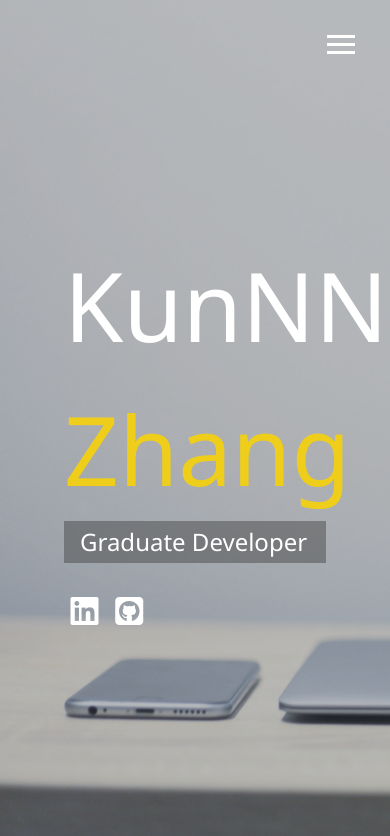
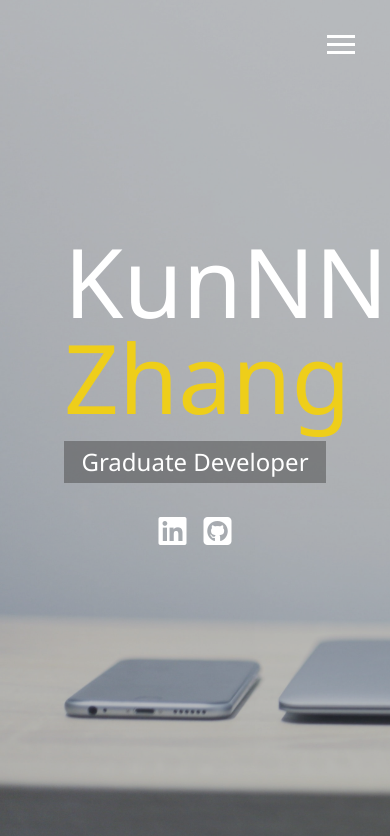
Before and after one commit to KunZhangCS/portfolio, a website: page dist/index.html in a window 390 px wide. Drawn offline with Linux system fonts and the light colour scheme.

Commit message:
Add media queries and set text color function

```diff
--- a/scss/_config.scss
+++ b/scss/_config.scss
@@ -29,3 +29,37 @@ $background-opacity: 0.3;
         }
     }
 }
+
+// Set Text Color
+@function set-text-color($color) {
+    @if (lightness($color) > 40) {
+        @return #000;
+    } @else {
+        @return #fff;
+    }
+}
+
+// Media Query Mixins
+@mixin  mediaSm {
+    @media screen and (max-width: 500px) {
+        @content;
+    }
+}
+
+@mixin  mediaMd {
+    @media screen and (max-width: 768px) {
+        @content;
+    }
+}
+
+@mixin  mediaLg {
+    @media screen and (min-width: 769px) and (max-width: 1170px) {
+        @content;
+    }
+}
+
+@mixin  mediaXl {
+    @media screen and (min-width: 1171px) {
+        @content;
+    }
+}
--- a/scss/_menu.scss
+++ b/scss/_menu.scss
@@ -11,7 +11,7 @@
         width: 28px;
         height: 3px;
         margin: 0 0 5px 0;
-        background-color: #fff;
+        background-color: set-text-color($primary-color);
         @include easeOut;
     }
 
@@ -41,7 +41,7 @@
     position: fixed;
     top: 0;
     width: 100%;
-    opacity: 0.9;
+    // opacity: 0.9;
     visibility: hidden;
 
     &.show {
@@ -62,19 +62,20 @@
     &-nav {
         margin: 0;
         padding: 0;
-        background-color: darken($primary-color, 5);
+        // background-color: darken($primary-color, 5);
+        background: rgba(darken($primary-color, 5), 0.9);
         list-style: none;
         transform:  translate3d(0, -100%, 0);
         @include easeOut;
 
         &.show {
-            //Slide in from top
             transform: translate3d(0, 0, 0);
         }
     }
 
     &-branding {
-        background-color: $primary-color;
+        // background-color: $primary-color;
+        background: rgba($primary-color, 0.9);
         transform: translate3d(0, 100%, 0);
         @include easeOut;
 
@@ -113,7 +114,7 @@
         text-transform: uppercase;
         padding: 1rem 0;
         font-weight: 300;
-        color: #fff;
+        color: set-text-color($primary-color);
         @include easeOut;
 
         &:hover {
--- /dev/null
+++ b/scss/_mobile.scss
@@ -0,0 +1,55 @@
+// WideScreens
+@include mediaXl {
+
+}
+
+// Desktops & Laptops
+@include mediaLg {
+
+}
+
+// Tablets & Small Laptops
+@include mediaMd {
+    main {
+        align-items: center;
+        text-align: center;
+
+        .lg-heading {
+            line-height: 1;
+            margin-bottom: 1rem;
+        }
+    }
+
+    ul.menu-nav, div.menu-branding {
+        float: none;
+        width: 100%;
+        min-height: 0;
+    }
+
+    .menu-nav {
+        height: 75vh;
+        transform: translate3d(-100%, 0, 0);
+        font-size: 24px;
+    }
+
+    .menu-branding {
+        height: 25vh;
+        transform: translate3d(100%, 0, 0);
+
+        .portrait {
+          background: $portrait-image;
+          width: 150px;
+          height: 150px;
+          background-size: cover;
+        }
+    }
+
+
+}
+
+// Smartphones
+@include mediaSm {
+    main#home h1 {
+        margin-top: 10vh;
+    }
+}
--- a/scss/main.scss
+++ b/scss/main.scss
@@ -1,5 +1,6 @@
 @import 'config';
 @import 'menu';
+@import 'mobile';
 
 * {
     box-sizing: border-box;
@@ -8,7 +9,7 @@
 body {
     @include background;
     background-color: $primary-color;
-    color: #fff;
+    color: set-text-color($primary-color);
     height: 100%;
     margin: 0;
     font-family: 'Segoe UI', Tahoma, Geneva, Verdana, sans-serif;
```
Also changed, not shown: dist/css/main.css.
